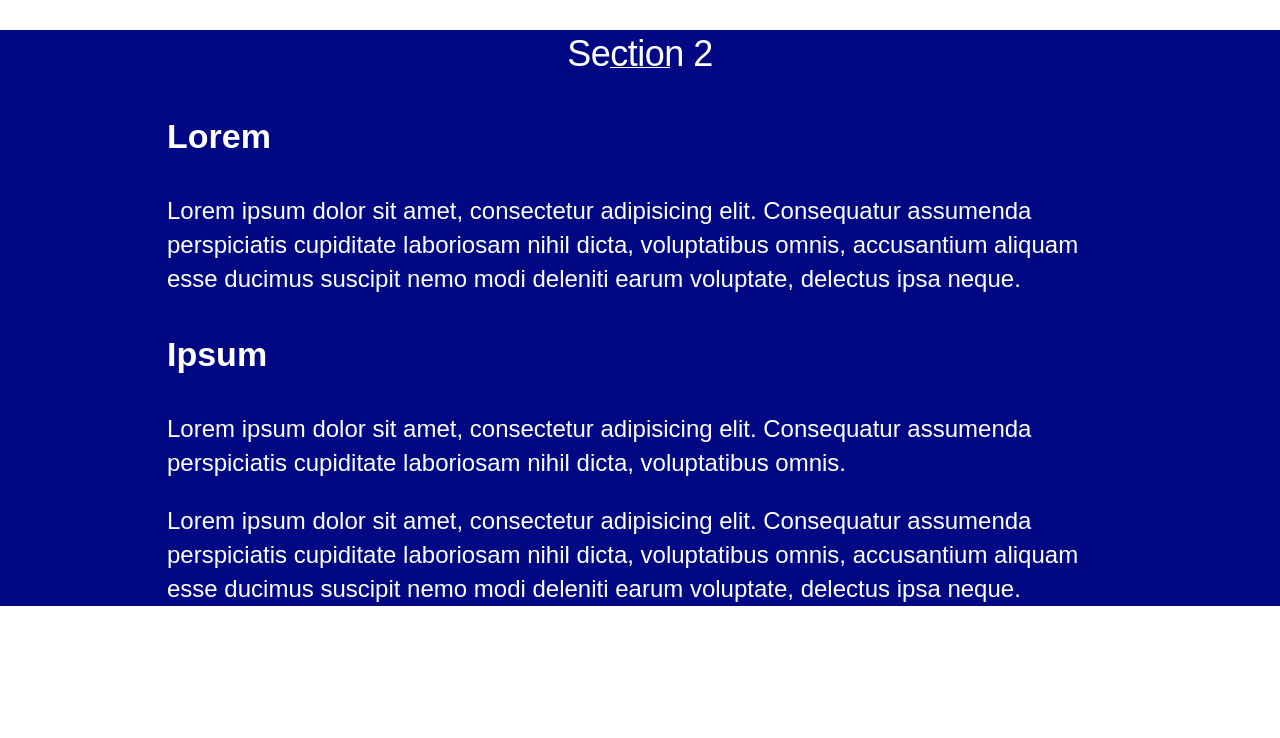
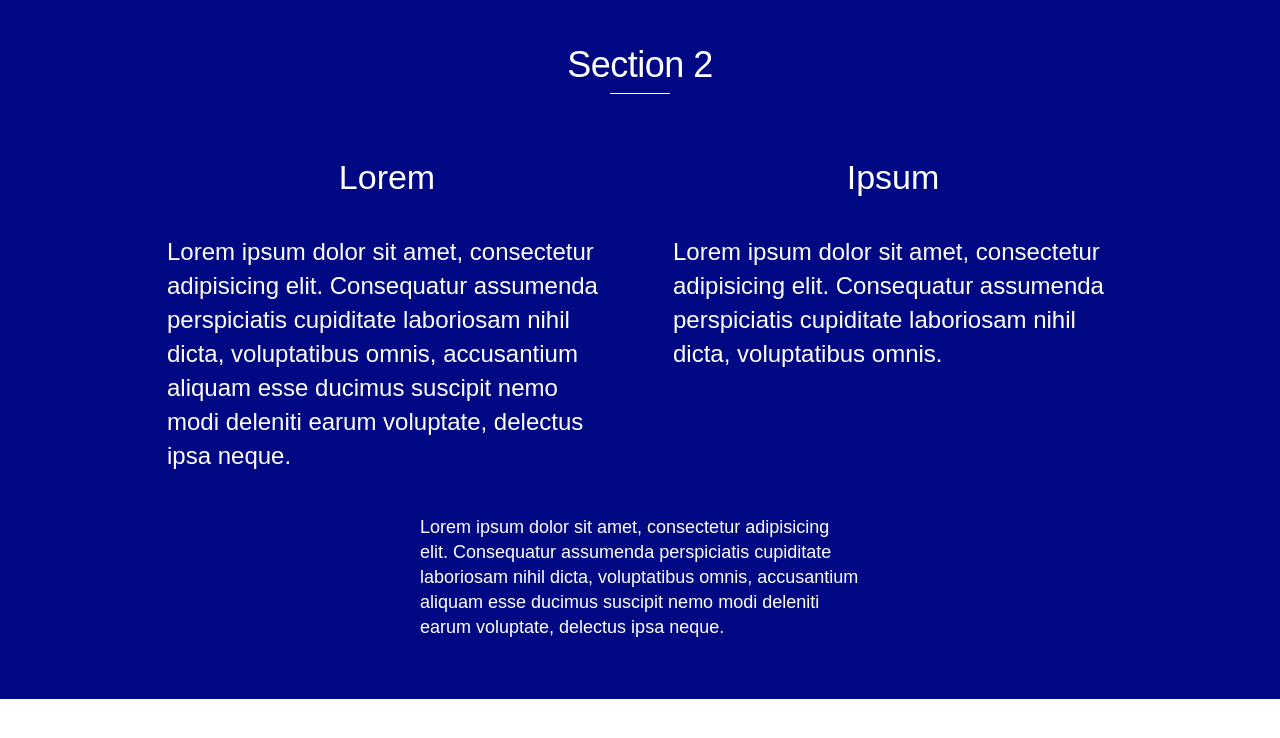
Before and after one commit to poshtarboba/collective, a plain HTML site: page index.html in a window 1280 px wide. Drawn offline with Linux system fonts and the light colour scheme.

Commit message:
section 2

```diff
--- a/css/style.css
+++ b/css/style.css
@@ -26,7 +26,7 @@ h2:after {
 	content: "";
 	position: absolute;
 	left: 50%;
-	bottom: 10px;
+	bottom: -5px;
 	width: 60px;
 	height: 1px;
 	background: #000983;
@@ -48,4 +48,30 @@ h2 {
 h3 {
 	font-size: 34px;
 	line-height: 48px;
+	font-weight: normal;
+	text-align: center;
 }
+section {
+	padding: 10px 0 40px;
+	border-top: 1px solid transparent;
+	border-bottom: 1px solid transparent;
+}
+.wrap:after {
+	content: "";
+	display: block;
+	clear: both;
+}
+.pull-left {
+	float: left;
+}
+.pull-right {
+	float: right;
+}
+.box {
+	margin: 0 auto;
+	width: 440px;
+}
+.box-small {
+	font-size: 18px;
+	line-height: 25px;
+}
--- a/index.html
+++ b/index.html
@@ -19,9 +19,9 @@
 					<h3>Ipsum</h3>
 					<p>Lorem ipsum dolor sit amet, consectetur adipisicing elit. Consequatur assumenda perspiciatis cupiditate laboriosam nihil dicta, voluptatibus omnis.</p>
 				</div>
-				<div class="box box-small pull-center">
-					<p>Lorem ipsum dolor sit amet, consectetur adipisicing elit. Consequatur assumenda perspiciatis cupiditate laboriosam nihil dicta, voluptatibus omnis, accusantium aliquam esse ducimus suscipit nemo modi deleniti earum voluptate, delectus ipsa neque.</p>
-				</div>
+			</div>
+			<div class="box box-small">
+				<p>Lorem ipsum dolor sit amet, consectetur adipisicing elit. Consequatur assumenda perspiciatis cupiditate laboriosam nihil dicta, voluptatibus omnis, accusantium aliquam esse ducimus suscipit nemo modi deleniti earum voluptate, delectus ipsa neque.</p>
 			</div>
 		</div>
 	</section>
```
